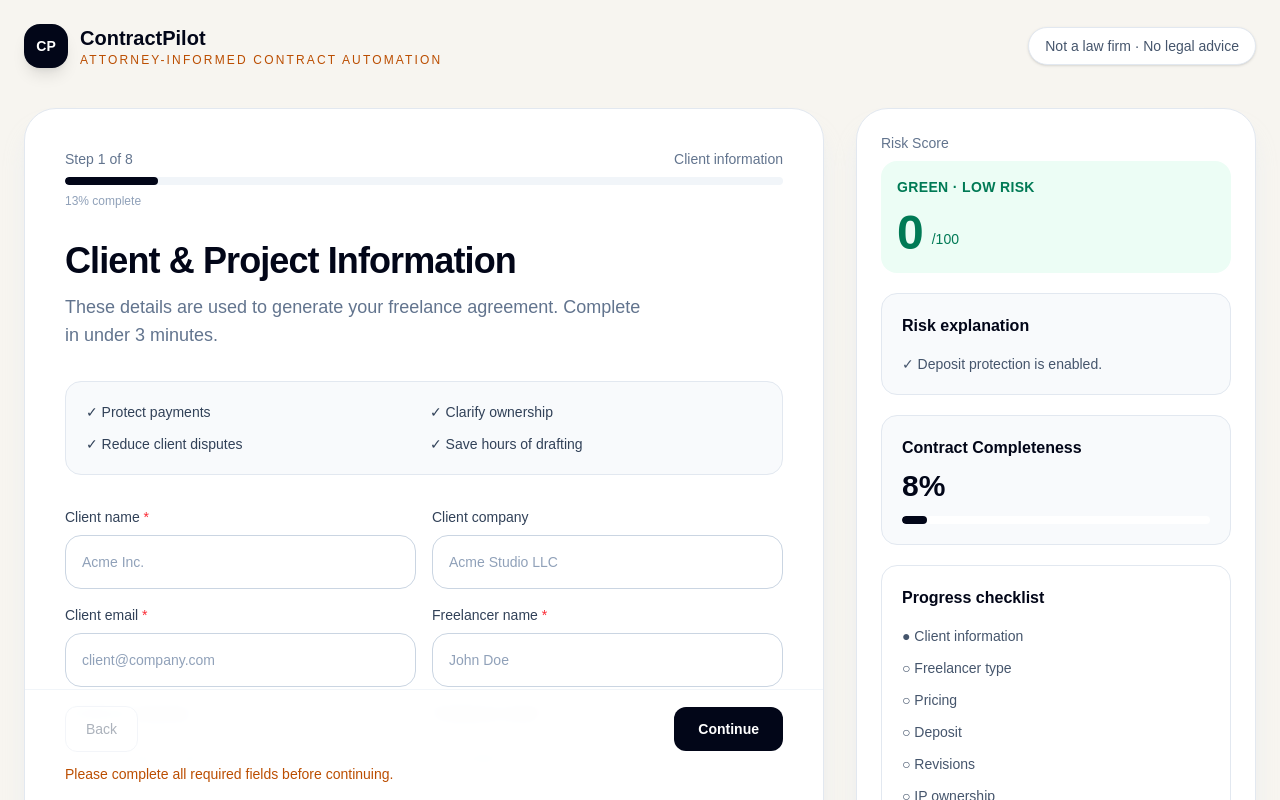
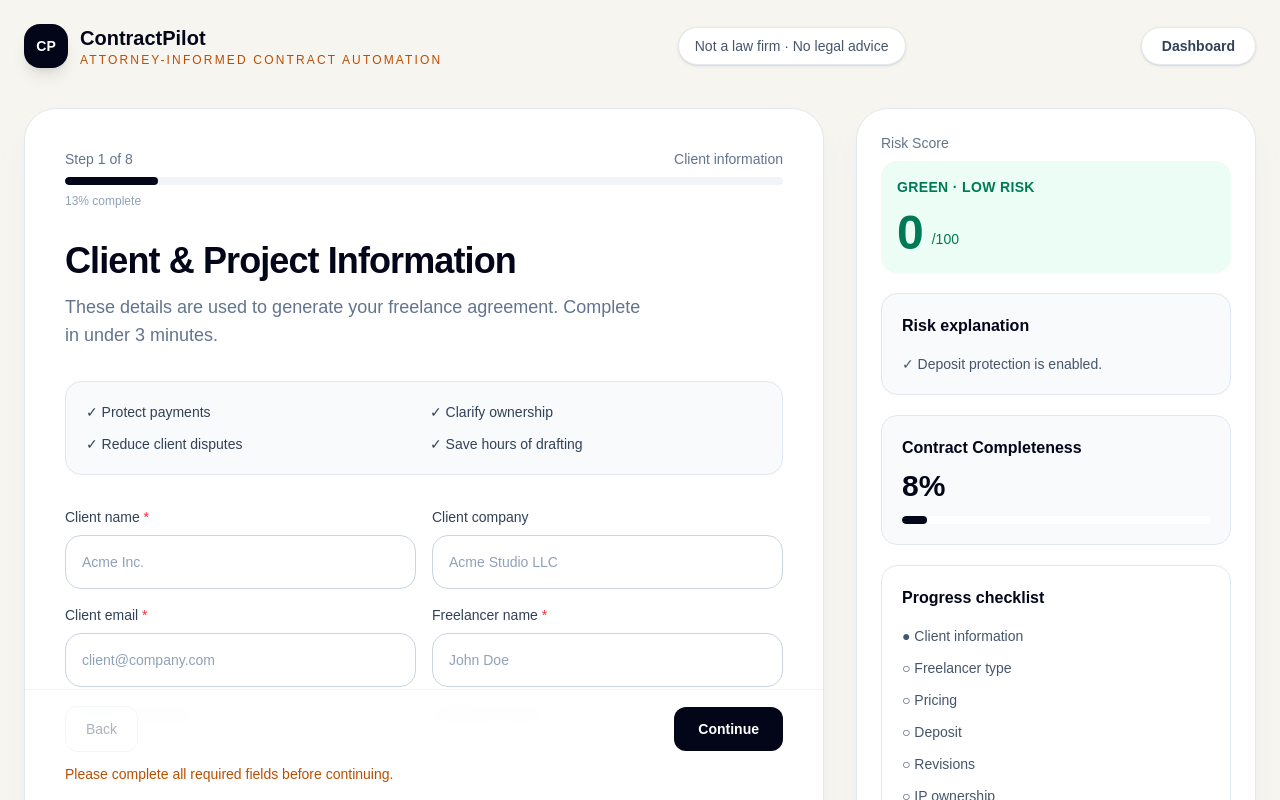
Before and after one commit to angeginande-create/contractpilot, a Next.js app: page /wizard in a window 1280 px wide. Shown: the top 800 px of the page. Built offline with nearby package versions, Linux system fonts and the light colour scheme; what @react-pdf/renderer would draw is missing.

Commit message:
Disable server PDF write on Vercel

```diff
--- a/app/api/contracts/route.ts
+++ b/app/api/contracts/route.ts
@@ -31,10 +31,7 @@
     const body = await req.json();
     const contractId = crypto.randomUUID();
 
-    const pdfUrl = await generateContractPdf({
-      ...body,
-      contractId,
-    });
+    const pdfUrl = null;
 
 const contractData = {
   contractId,
--- a/app/wizard/page.tsx
+++ b/app/wizard/page.tsx
@@ -5,6 +5,7 @@
 import ContractPDF from "./ContractPDF";
 import { useRouter } from "next/navigation";
 import { toast } from "sonner";
+import Link from "next/link";
 
 type Pricing = "fixed" | "hourly";
 type IP = "client" | "reuse" | "mixed";
@@ -100,8 +101,8 @@
 
     const result = JSON.parse(text);
     console.log("Contract saved:", result);
+    toast.success("Contract saved successfully");
     setSavedContract(true);
-    toast.success("Contract saved successfully");
     router.push("/dashboard");
   } catch (error) {
     console.error("Save failed:", error);
@@ -161,6 +162,13 @@
         <div className="rounded-full border border-slate-200 bg-white px-4 py-2 text-sm text-slate-600 shadow-sm">
           Not a law firm · No legal advice
         </div>
+
+        <Link
+  href="/dashboard"
+  className="rounded-full border border-slate-200 bg-white px-5 py-2 text-sm font-semibold text-slate-700 shadow-sm"
+>
+  Dashboard
+</Link>
       </header>
 
       <section className="mx-auto grid max-w-7xl gap-8 px-6 pb-8 pt-4 lg:grid-cols-[1fr_400px]">
```
